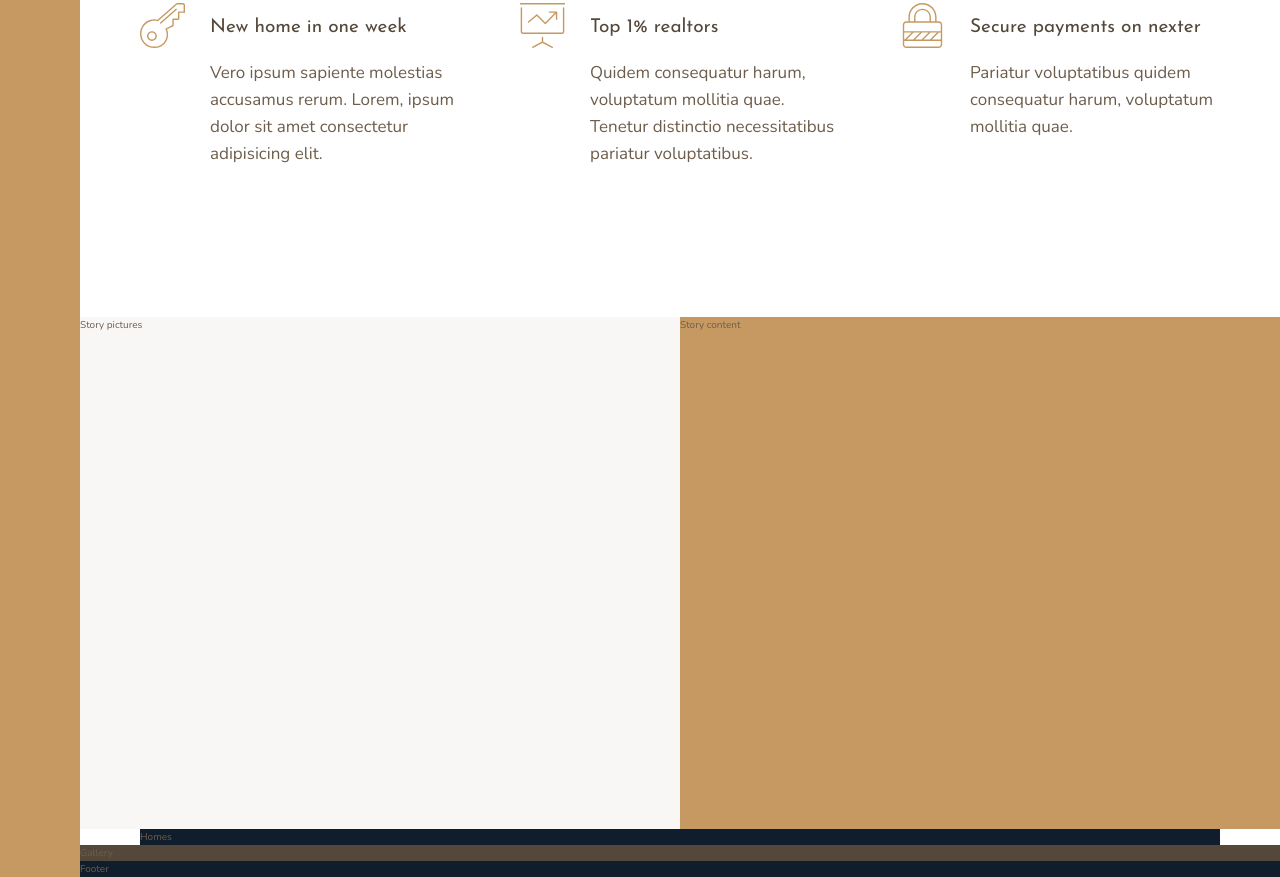
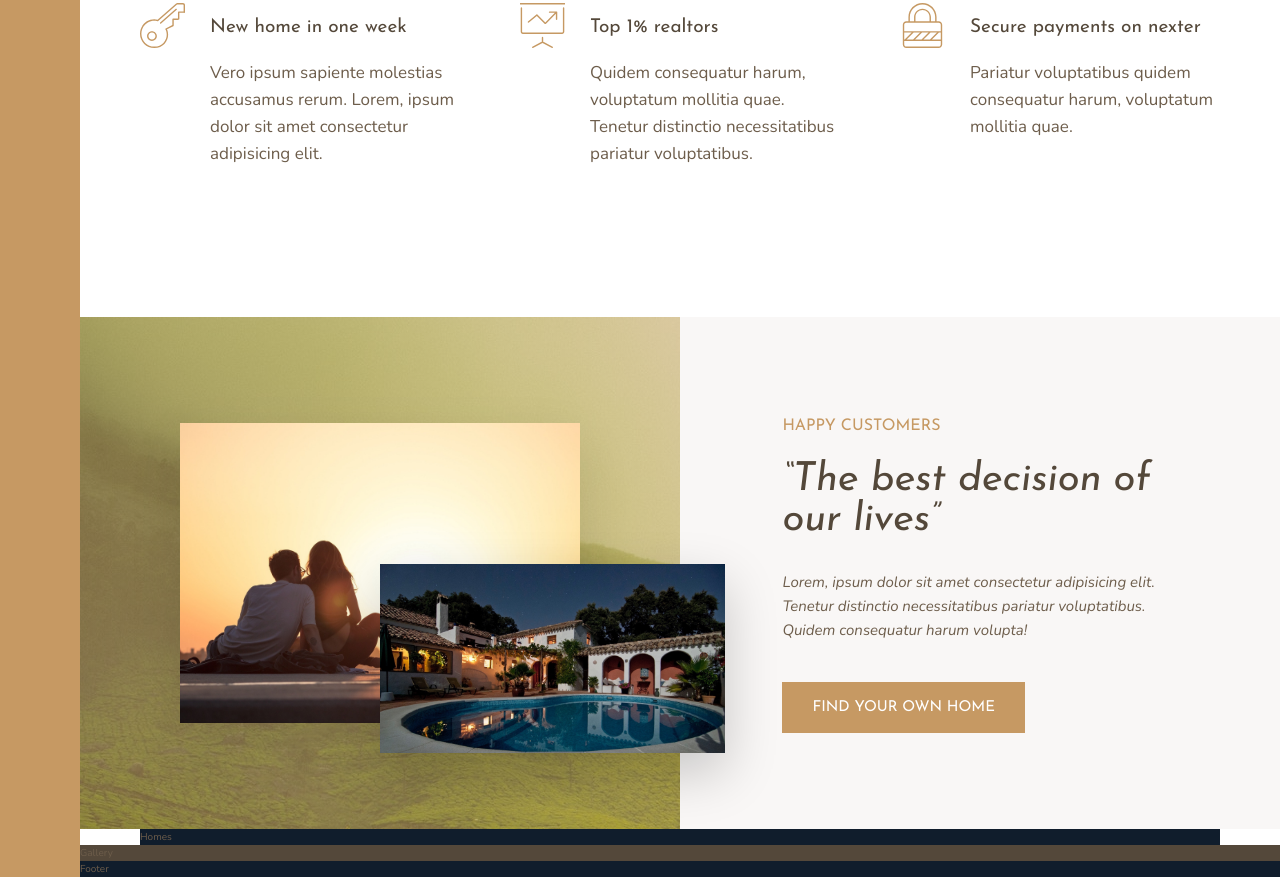
Before and after one commit to olivermunkuli/nexter, a website: page index.html in a window 1280 px wide. Shown: the part 991-1868 px from the top of the page. Drawn offline with nearby package versions, Linux system fonts and the light colour scheme.

Commit message:
implement story section

```diff
--- a/index.html
+++ b/index.html
@@ -92,8 +92,28 @@
       </div>
     </section>
 
-    <div class="story__pictures">Story pictures</div>
-    <div class="story__content">Story content</div>
+    <div class="story__pictures">
+      <img
+        src="img/story-1.jpeg"
+        alt="Couple with new house"
+        class="story__img--1"
+      />
+      <img src="img/story-2.jpeg" alt="New house" class="story__img--2" />
+    </div>
+
+    <div class="story__content">
+      <h3 class="heading-3 mb-sm">Happy customers</h3>
+      <h2 class="heading-2 heading-2--dark mb-md">
+        &ldquo;The best decision of our lives&rdquo;
+      </h2>
+      <p class="story__text">
+        Lorem, ipsum dolor sit amet consectetur adipisicing elit. Tenetur
+        distinctio necessitatibus pariatur voluptatibus. Quidem consequatur
+        harum volupta!
+      </p>
+      <button class="btn">Find your own home</button>
+    </div>
+
     <div class="homes">Homes</div>
     <section class="gallery">Gallery</section>
     <footer class="footer">Footer</footer>
--- a/sass/_base.scss
+++ b/sass/_base.scss
@@ -9,6 +9,9 @@ $color-grey-light-2: #aaa;
 
 $color-grey-dark-1: #54483a;
 $color-grey-dark-2: #6d5d4b;
+
+$color-white: #fff;
+$color-black: #000;
 
 // FONT VARIABLES
 $font-primary: "Nunito", sans-serif;
--- a/sass/_story.scss
+++ b/sass/_story.scss
@@ -1,11 +1,52 @@
 .story {
   &__pictures {
-    background-color: $color-grey-light-1;
+    background-color: $color-primary;
     grid-column: full-start / col-end 4;
+    background-image: linear-gradient(
+        rgba($color-primary, 0.5),
+        rgba($color-primary, 0.5)
+      ),
+      url(../img/back.jpg);
+
+    display: grid;
+    grid-template-rows: repeat(6, 1fr);
+    grid-template-columns: repeat(6, 1fr);
+    align-items: center;
+  }
+
+  &__img--1 {
+    width: 100%;
+    grid-row: 2 / 6;
+    grid-column: 2 / 6;
+    box-shadow: 0 2rem 5rem rgba($color-black, 0.1);
+  }
+
+  &__img--2 {
+    width: 115%;
+    grid-row: 4 / 6;
+    grid-column: 4/ 7;
+    z-index: 20;
+    box-shadow: 0 2rem 5rem rgba($color-black, 0.2);
   }
 
   &__content {
-    background-color: $color-primary;
+    background-color: $color-grey-light-1;
     grid-column: col-start 5 / full-end;
+    padding: 6rem 8vw;
+
+    // display: flex;
+    // flex-direction: column;
+    // justify-content: center;
+    // align-items: flex-start;
+
+    display: grid;
+    align-content: center;
+    justify-items: start;
+  }
+
+  &__text {
+    font-size: 1.5rem;
+    font-style: italic;
+    margin-bottom: 4rem;
   }
 }
--- a/sass/_typography.scss
+++ b/sass/_typography.scss
@@ -9,10 +9,24 @@
 
 .heading-2 {
   @extend %heading;
+  font-size: 4rem;
+  font-style: italic;
+  line-height: 1;
+
+  &--light {
+    color: $color-grey-light-1;
+  }
+
+  &--dark {
+    color: $color-grey-dark-1;
+  }
 }
 
 .heading-3 {
   @extend %heading;
+  font-size: 1.6rem;
+  color: $color-primary;
+  text-transform: uppercase;
 }
 
 .heading-4 {
@@ -27,3 +41,34 @@
     color: $color-grey-dark-1;
   }
 }
+
+.btn {
+  background-color: $color-primary;
+  color: $color-white;
+  border: none;
+  border-radius: 0;
+  font-family: $font-display;
+  font-size: 1.5rem;
+  text-transform: uppercase;
+  padding: 1.8rem 3rem;
+  cursor: pointer;
+  transition: all 0.2s;
+
+  &:hover {
+    background-color: $color-primary-dark;
+  }
+}
+
+.mb-sm {
+  margin-bottom: 2rem;
+}
+
+.mb-md {
+  margin-bottom: 3rem;
+}
+.mb-lg {
+  margin-bottom: 4rem;
+}
+.mb-hg {
+  margin-bottom: 8rem;
+}
```
Also changed, not shown: css/style.css.
